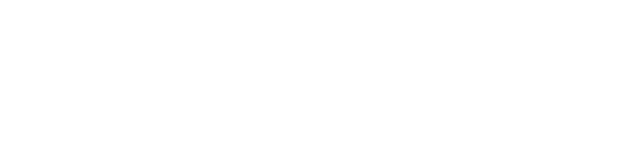
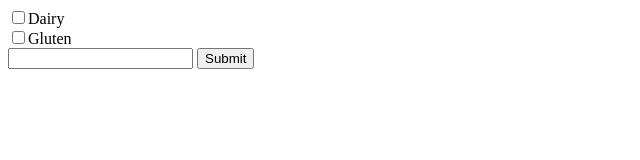
Before and after one commit to Lupo-Brittaney/Lupo-Brittaney.github.io, a plain HTML site: page index.html in a window 1280 px wide. Shown: the whole page, without its empty margins (0-640 px from the left). Drawn offline with Linux system fonts and the light colour scheme.

Commit message:
Index update
Adding elements to page

```diff
--- a/index.html
+++ b/index.html
@@ -2,11 +2,18 @@
 <html>
 	<head>
 	<meta charset="UTF-8"/>
+	<title>Allergen Alert</title>
     <link href="style.css" type="text/css" rel="stylesheet" />
 	<script src="script.js"></script>
 	<script src="xhrequest.js"></script>
 	</head>
 	<body>
+		<form id="input">
+			<input type="checkbox" id="dairy" value="dairy" />Dairy <br>
+			<input type="checkbox" id="gluten" value="gluten" />Gluten<br>
+			<input type= "textarea" id="ingredients" />
+			<input type="button" id="inputBox" value="Submit">
+		</form>
 
 
 
```
